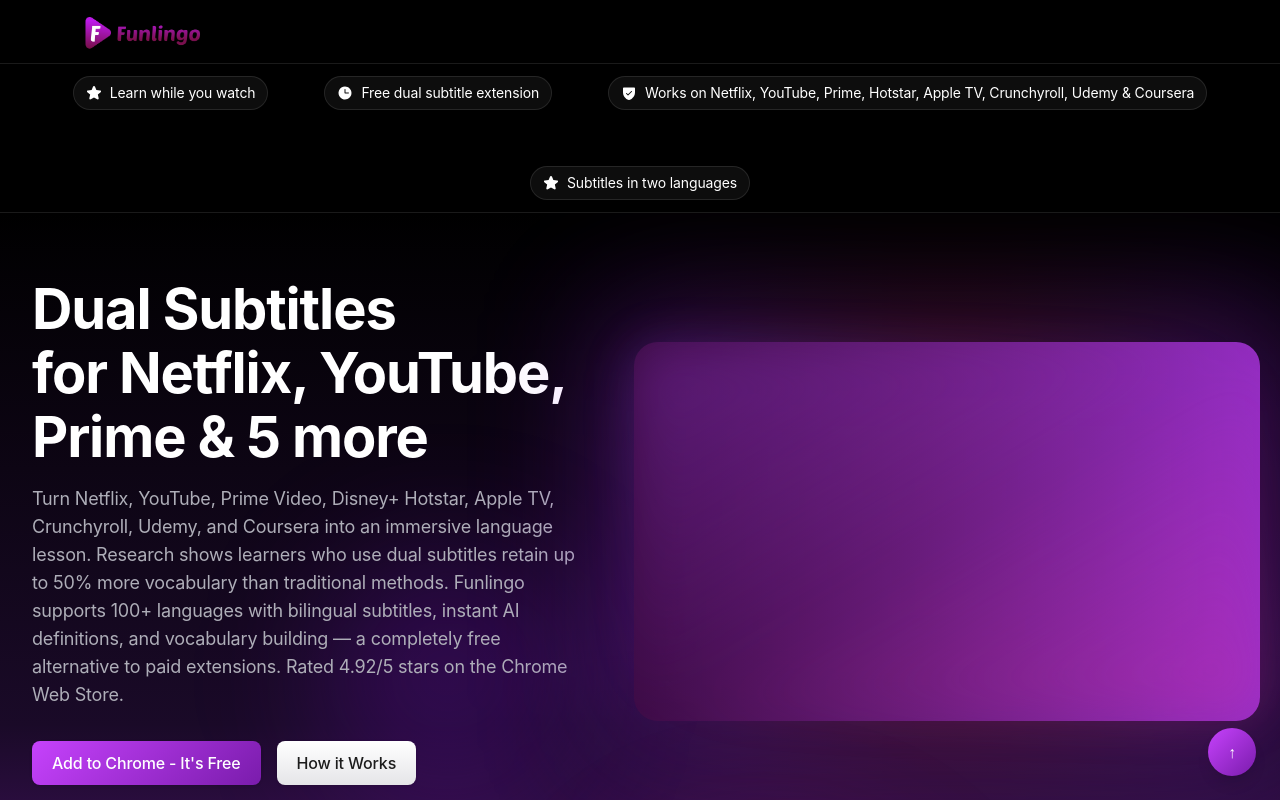
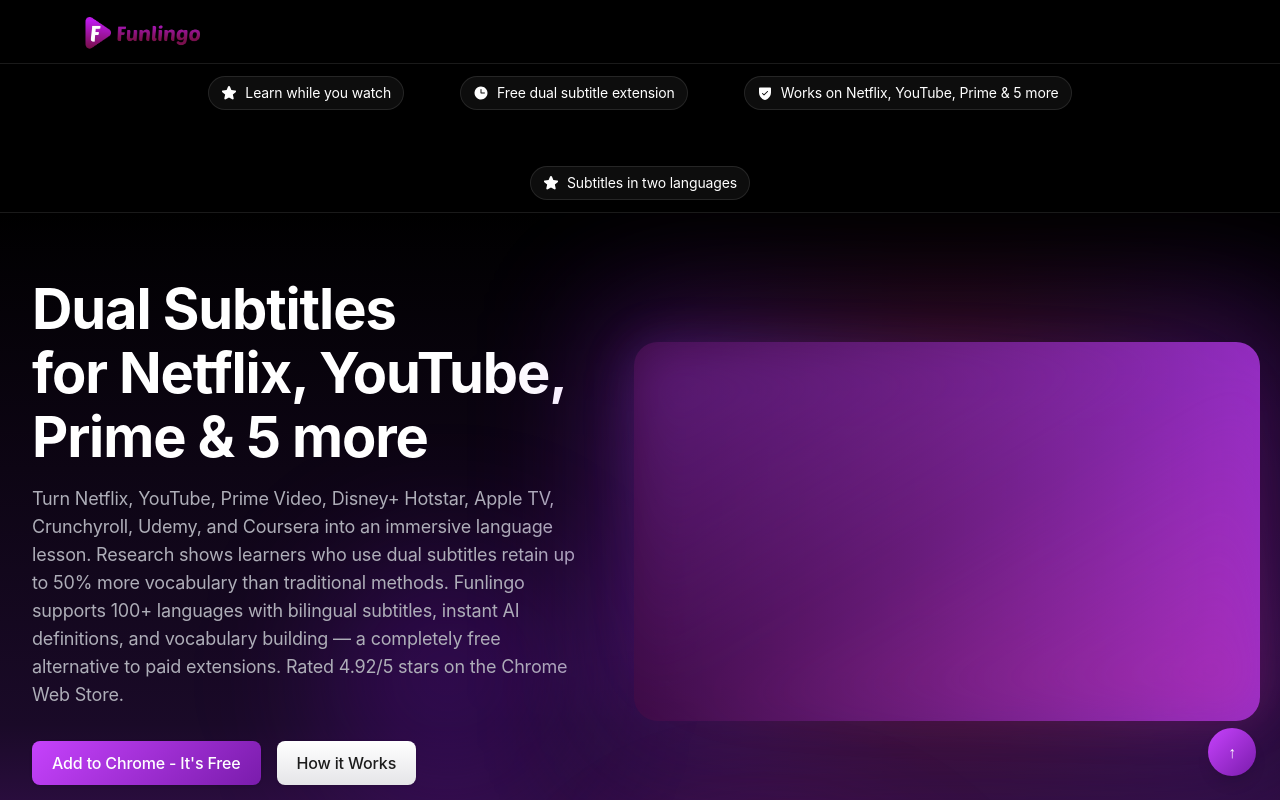
Before and after one commit to alphaextensions/funlingo-website, a Next.js app: page / in a window 1280 px wide. Shown: the top 800 px of the page. Built offline with nearby package versions, Linux system fonts and the light colour scheme.

Commit message:
Styling issue resolved

```diff
--- a/app/home-content.tsx
+++ b/app/home-content.tsx
@@ -22,7 +22,7 @@
   },
   {
     icon: "/figmaAssets/svg-5.svg",
-    text: "Works on Netflix, YouTube, Prime, Hotstar, Apple TV, Crunchyroll, Udemy & Coursera",
+    text: "Works on Netflix, YouTube, Prime & 5 more",
   },
   {
     icon: "/figmaAssets/svg-12.svg",
```
